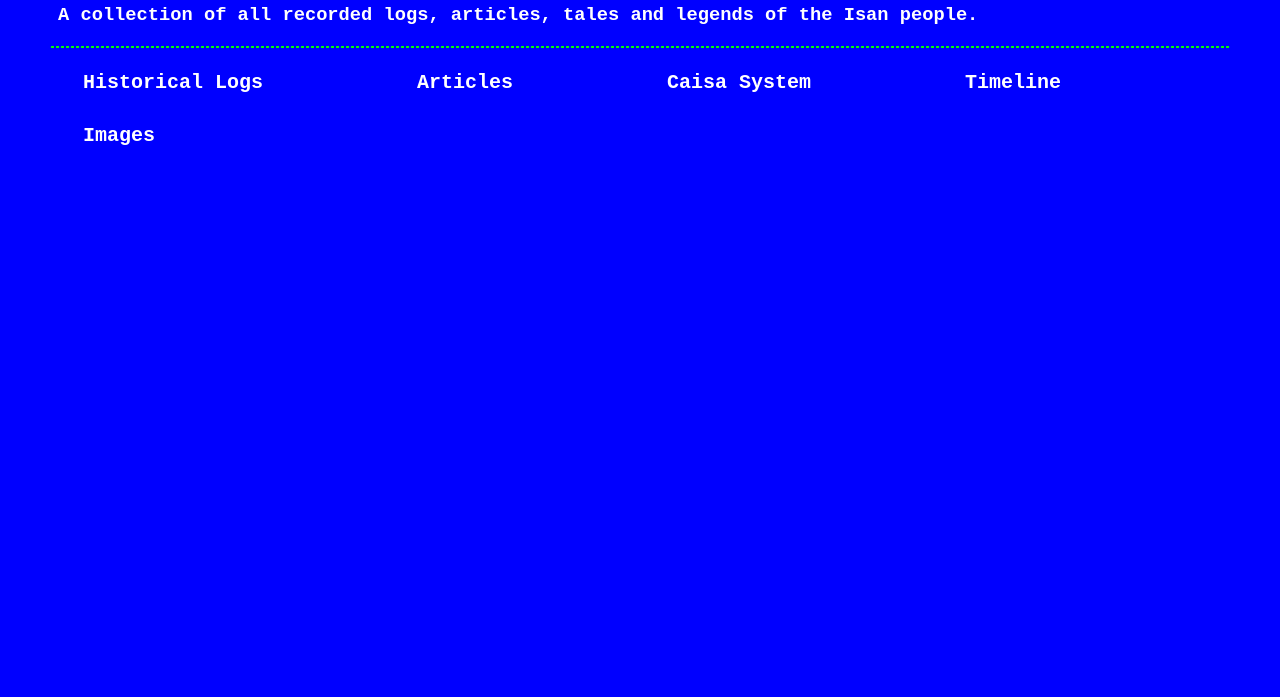
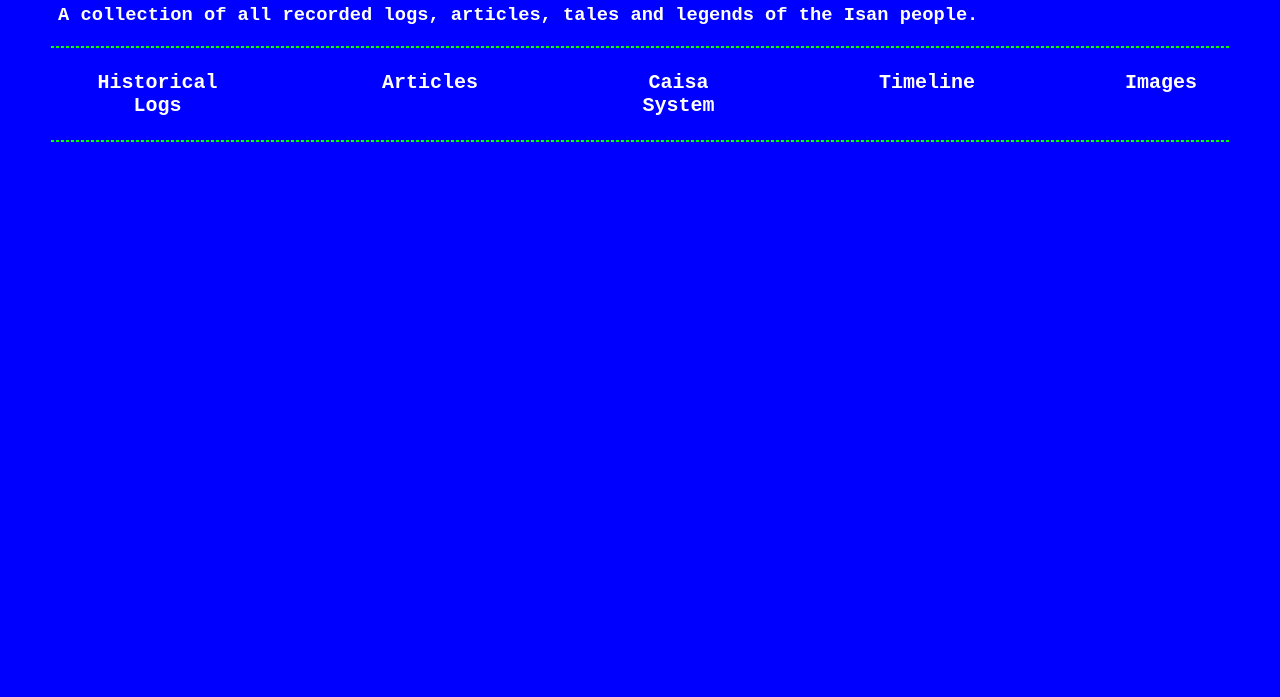
Before and after one commit to Vazenroy/Caisapedia, a plain HTML site: page mainPage.html in a window 1280 px wide. Shown: the part 103-800 px from the top of the page. Drawn offline with Linux system fonts and the light colour scheme.

Commit message:
adjusting buttons

```diff
--- a/app.css
+++ b/app.css
@@ -30,4 +30,5 @@ body {
 
   .button:hover{
     color: rgb(0, 255, 0);
+    background-color: rgb(50, 50, 255);
   }
--- a/mainPage.html
+++ b/mainPage.html
@@ -13,6 +13,18 @@
             border-style:dashed;
             border-color: rgb(0, 255, 0);
         }
+
+        .grid-container {
+            display: grid;
+            grid-template-columns:auto auto auto auto auto;
+            background-color: rgb(0, 0, 255);
+            padding: 0px;
+        }
+        .grid-item {
+            background-color: rgba(0, 0, 255);
+            padding: 0px;
+            text-align: center;
+        }
     </style>
 </head>
 
@@ -21,10 +33,14 @@
     <h3 style="margin: 0px 50px 20px;">A collection of all recorded logs, articles, tales and legends of the Isan people.</h3>
     <hr style="width:93%;text-align:center;">
 
-    <button class="button logs"><b>Historical Logs</b></button>
-    <button class="button articles"><b>Articles</b></button>
-    <button class="button system"><b>Caisa System</b></button>
-    <button class="button timeln"><b>Timeline</b></button>
-    <button class="button imgs"><b>Images</b></button>
+    <div class="grid-container">
+        <div class="grid-item"><button class="button logs"><b>Historical Logs</b></button></div>
+        <div class="grid-item"><button class="button articles"><b>Articles</b></button></div>
+        <div class="grid-item"><button class="button system"><b>Caisa System</b></button></div>
+        <div class="grid-item"><button class="button timeln"><b>Timeline</b></button></div>
+        <div class="grid-item"><button class="button imgs"><b>Images</b></button></div>
+    </div>
+
+    <hr style="width:93%;text-align:center;">
 </body>
 </html>
```
